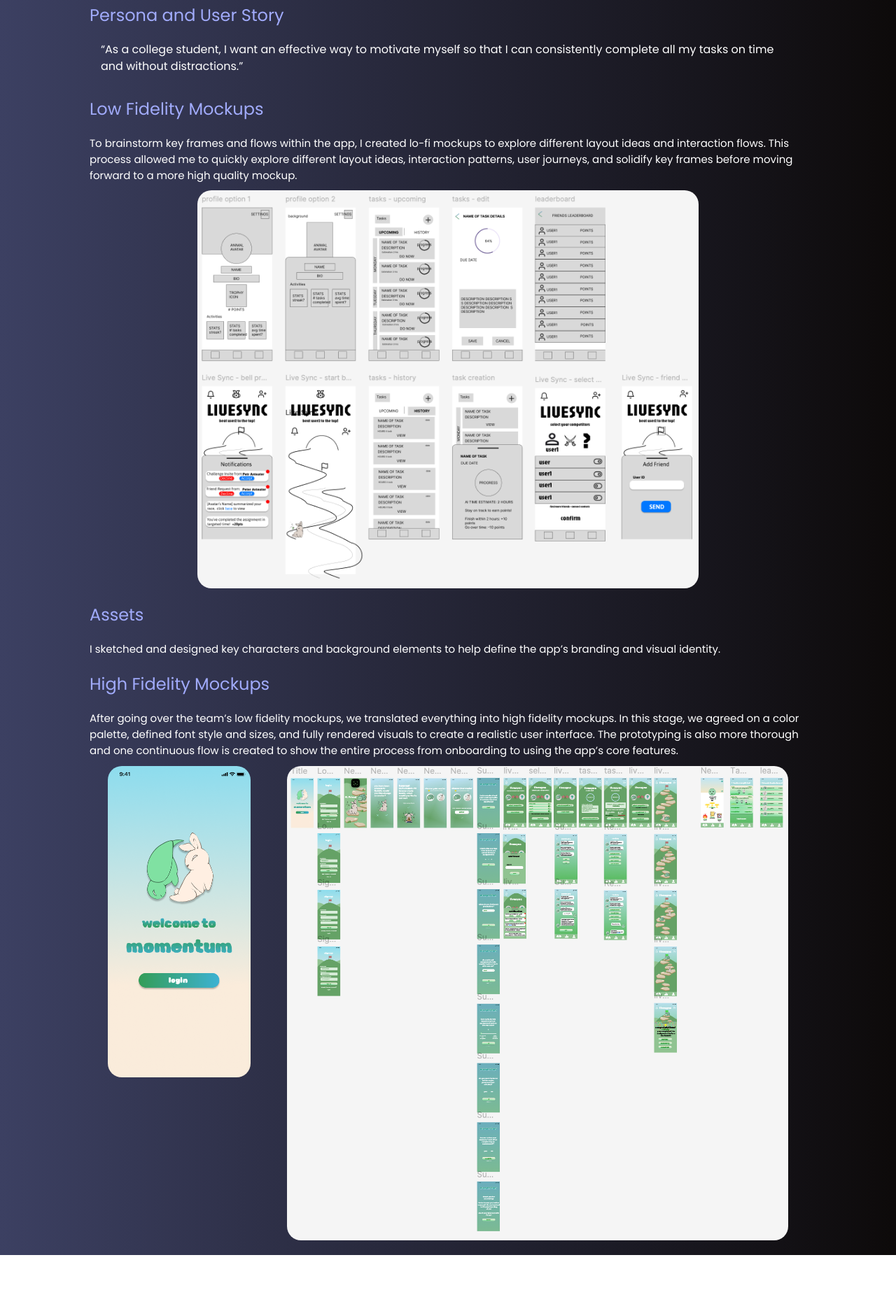
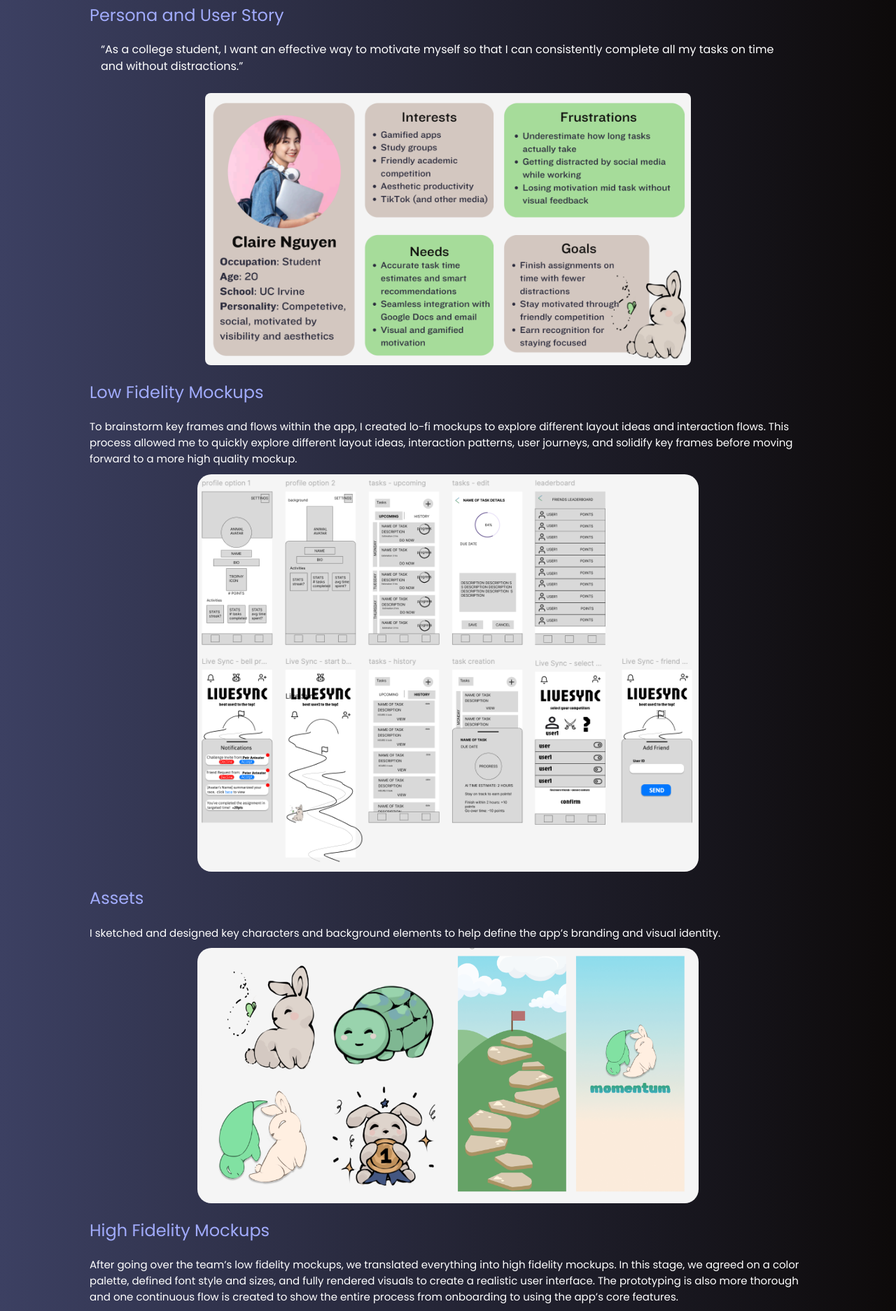
Before and after one commit to baobaoc7/baobaoc7.github.io, a React (Create React App) app: page /#/projects/momentum in a window 1280 px wide. Shown: the part 1414-3288 px from the top of the page at 70% size. Before the commit the page ends 3208 px from the top, so only its background shows below. Built offline with nearby package versions, Linux system fonts and the light colour scheme.

Commit message:
momentum imgs

```diff
--- a/src/routes/Projects/Momentum.js
+++ b/src/routes/Projects/Momentum.js
@@ -6,6 +6,9 @@ import momentumsurveyresults from '../../assets/momentumsurveyresults.png'
 import momentumhifi from '../../assets/momentumhifi.png'
 import momentumlofi from '../../assets/momentumlofi.png'
 import prototype from '../../assets/momentumprototypeplaceholder.png'
+import momentumpersona from '../../assets/momentumpersona.png'
+import momentumassets from '../../assets/momentumassets.png'
+
 
 
 
@@ -44,6 +47,7 @@ const Momentum = () => {
                 <h2>Persona and User Story</h2>
                 <div className="user-story">
                     <p>“As a college student, I want an effective way to motivate myself so that I can consistently complete all my tasks on time and without distractions.”</p>
+                    <img src={momentumpersona} className='one-img' />
                 </div>
             </section>
             <section>
@@ -54,6 +58,7 @@ const Momentum = () => {
             <section>
                 <h2>Assets</h2>
                 <p>I sketched and designed key characters and background elements to help define the app’s branding and visual identity.</p>
+                <img src={momentumassets} className='one-img' />
             </section>
             <section>
                 <h2>High Fidelity Mockups</h2>
```
Also changed, not shown: src/assets/momentumassets.png (added), src/assets/momentumpersona.png (added).
